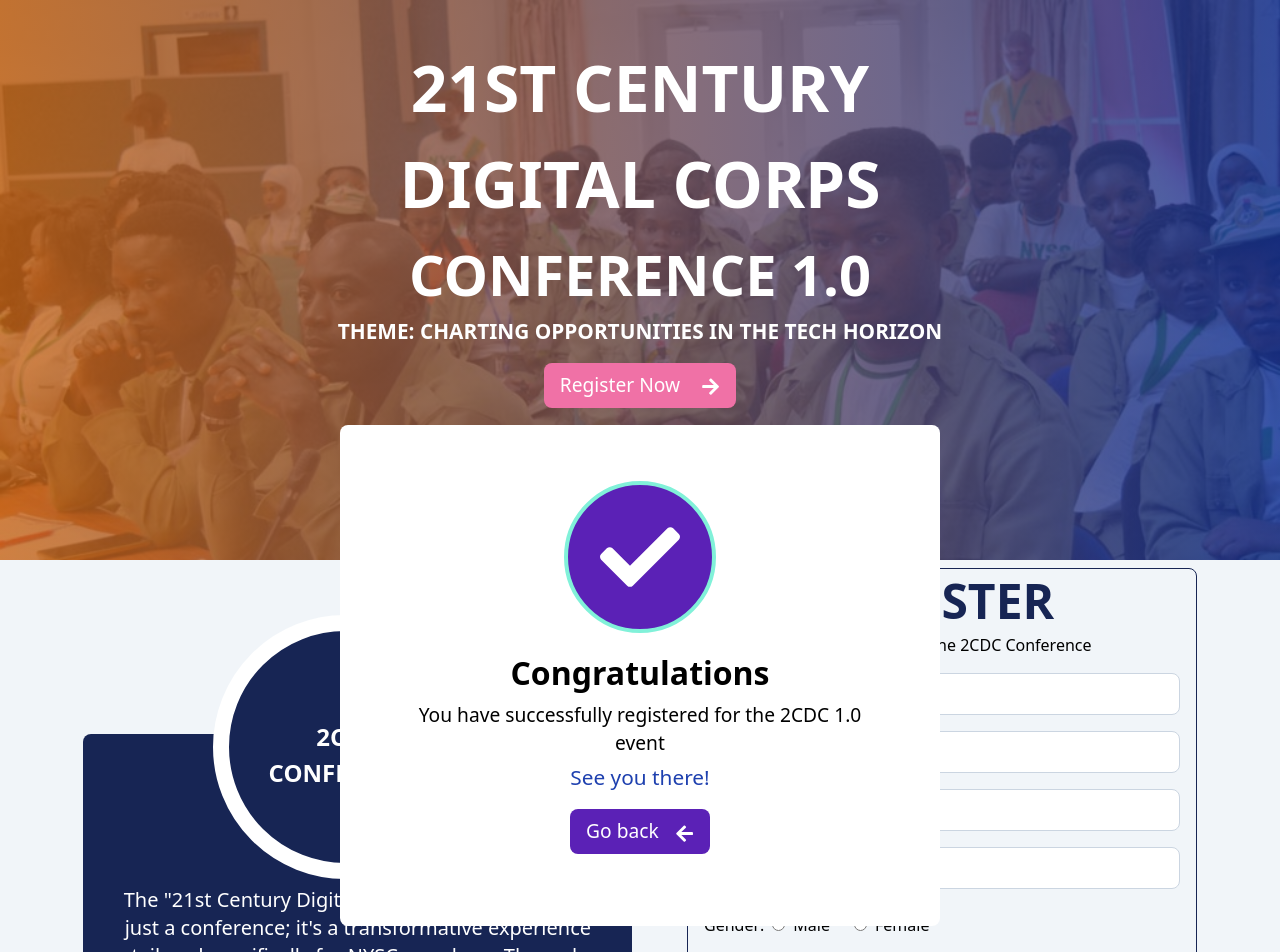
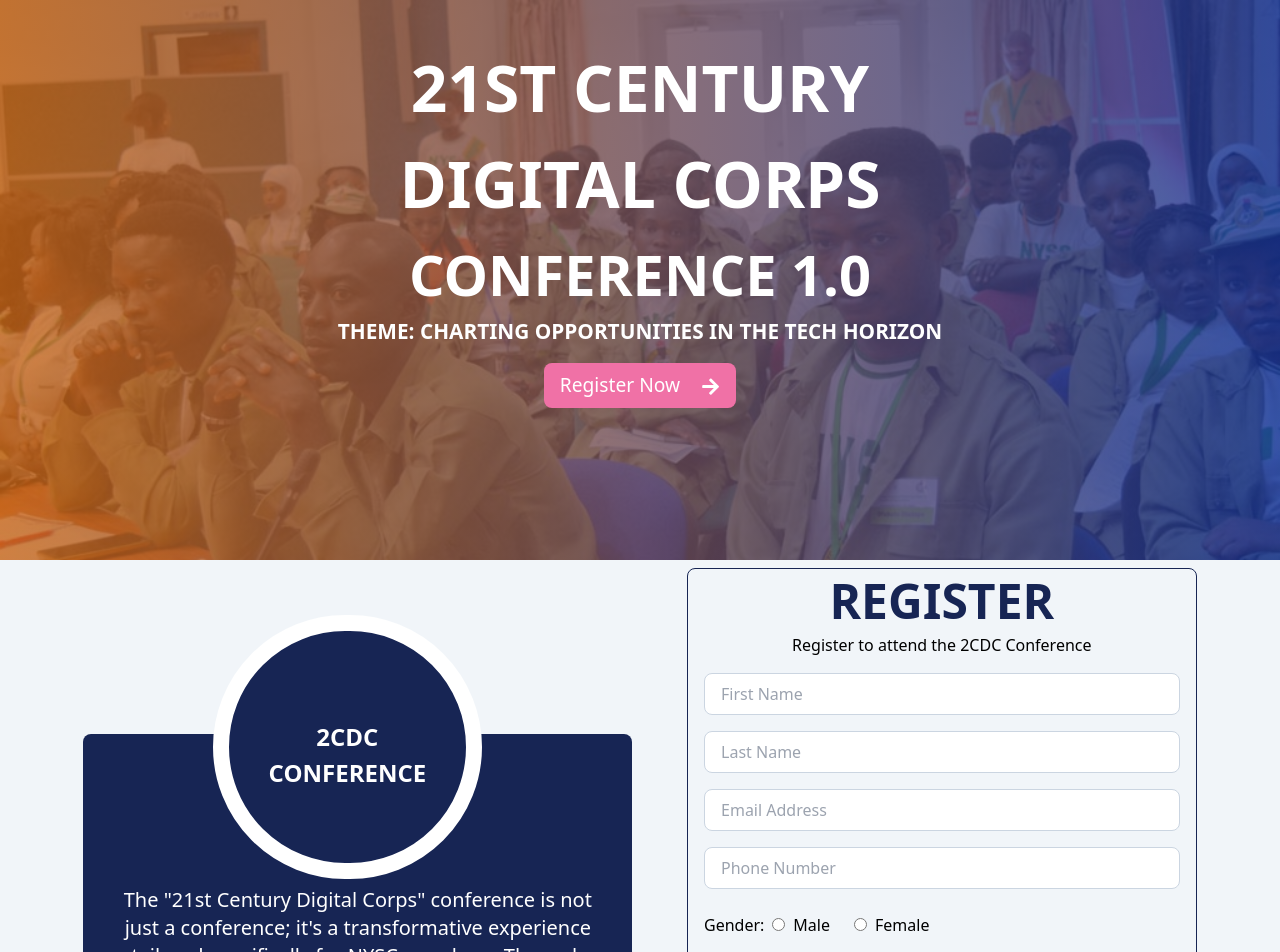
Before and after one commit to abeeebdon/register-magnitude, a React (Create React App) app: page /success in a window 1280 px wide. Shown: the top 952 px of the page. Built offline with nearby package versions, Linux system fonts and the light colour scheme.

Commit message:
no changes

```diff
--- a/src/App.js
+++ b/src/App.js
@@ -8,11 +8,15 @@ import Success from './Success'
 import Section5 from './sections/Section5'
 
 function App() {
-  const [success, setSuccess] = useState(true)
+  const [success, setSuccess] = useState(false)
 
   return (
-    <main className=" w-full bg-white relative">
-      {success && <Success setSuccess={setSuccess} />}
+    <>
+      <main
+        className={
+          success ? 'opacity-15 relative w-full' : 'w-full bg-white relative'
+        }
+      >
         <Section />
         <Section5 success={success} setSuccess={setSuccess} />
         <Section2 />
@@ -20,6 +24,8 @@ function App() {
         <Section4 />
         <Logos />
       </main>
+      {success && <Success setSuccess={setSuccess} />}
+    </>
   )
 }
 
--- a/src/Success.js
+++ b/src/Success.js
@@ -2,7 +2,7 @@ import { FaArrowLeft, FaCheck } from 'react-icons/fa'
 const Success = ({ setSuccess }) => {
   return (
     <div
-      className="w-full max-w-[600px]  m-auto px-2 py-4 mt-8 absolute left-[0%] right-[0%] bg-[rgba(255,255,255,1)] z-20 rounded-lg opacity-100"
+      className="w-full max-w-[600px]  m-auto px-2 py-4 mt-8 fixed left-[0%] right-[0%] bg-[rgba(255,255,255,1)] z-20 rounded-lg opacity-100"
       style={{ animation: 'moveComponent 1s forwards' }}
     >
       <div className="my-6 py-4 rounded-[1rem] ">
```
Lines whose indentation alone changed are shown as unchanged.
